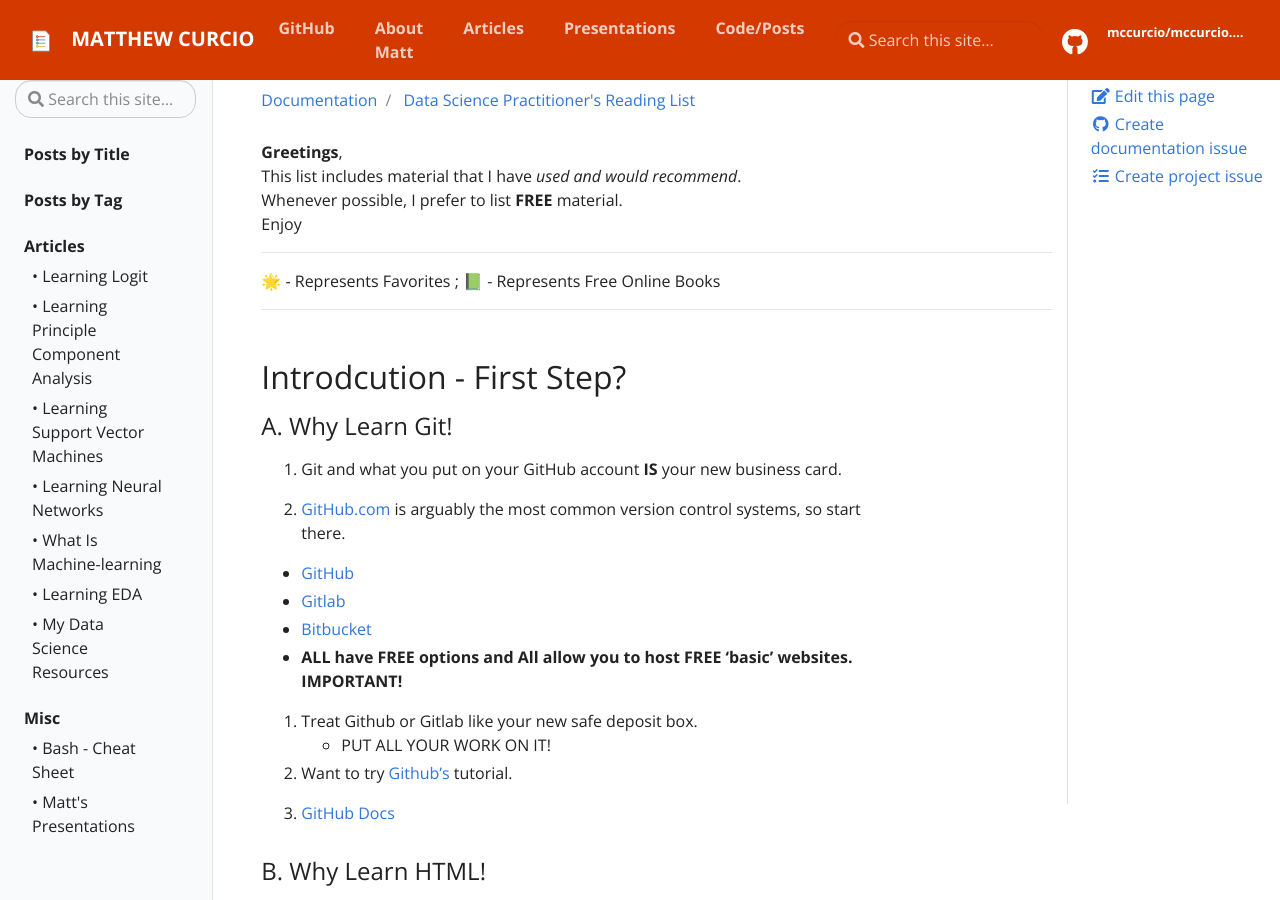
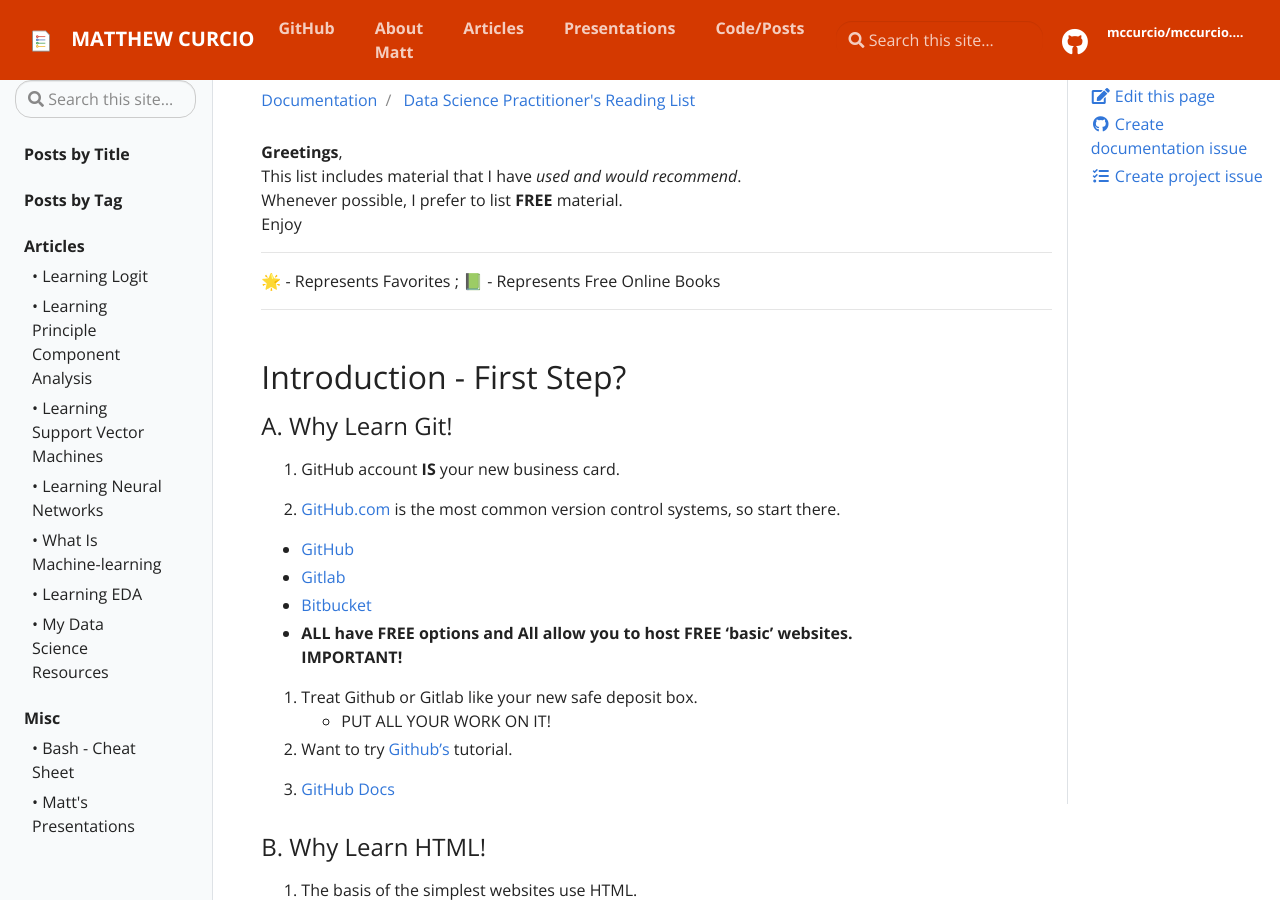
Before and after one commit to mccurcio/mccurcio.github.io, a Jekyll site: the page built from _docs/list-data-science-resources.md, in a window 1280 px wide and 900 px high. Built offline with Jekyll 4.4.1, drawn with Linux system fonts in a browser that asks for light colours.

Commit message:
Update list-data-science-resources.md

```diff
--- a/_docs/list-data-science-resources.md
+++ b/_docs/list-data-science-resources.md
@@ -20,13 +20,13 @@
 
 ---
 
-## Introdcution - First Step?
+## Introduction - First Step?
 
 ### A. Why Learn Git!
 
-1. Git and what you put on your GitHub account **IS** your new business card.
+1. GitHub account **IS** your new business card.
 
-1. [GitHub.com](https://github.com/) is arguably the most common version control systems, so start there.
+1. [GitHub.com](https://github.com/) is the most common version control systems, so start there.
 
   - [GitHub](https://github.com)
   - [Gitlab](https://about.gitlab.com/)
```
